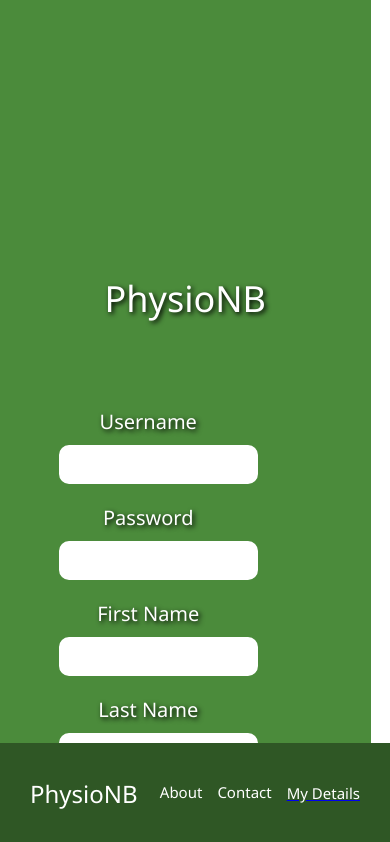
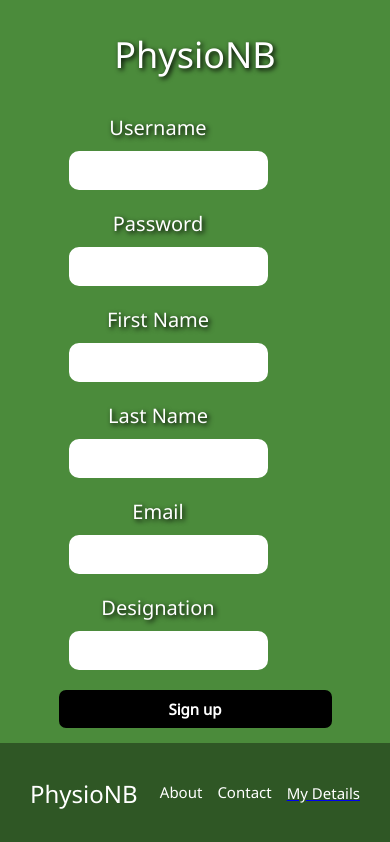
Before and after one commit to dinnf/PhysioNBDeployment, a React (Create React App) app in the folder client/: page /signup in a window 390 px wide. Shown: the top 842 px of the page. Built offline with nearby package versions, Linux system fonts and the light colour scheme; the HTML template or start-up script is replaced by a standard one.

Commit message:
fixed up signup page css

```diff
--- a/client/src/components/Home/Home.css
+++ b/client/src/components/Home/Home.css
@@ -3,7 +3,7 @@
     min-height: 40vh;
     color: rgb(255, 255, 255);
     padding: 30px;
-    height: 80vh;
+    height: 90vh;
     display: flex;
     align-items: top;
     justify-content: space-evenly;
--- a/client/src/components/Signin/Signin.css
+++ b/client/src/components/Signin/Signin.css
@@ -4,7 +4,7 @@
     align-items: center;
     background-color: rgb(75, 139, 59);
     color: rgb(255, 255, 255);
-    height: 87.1vh;
+    height: 90.1vh;
 }
 
 .SigninHead {
--- a/client/src/components/Signup/Signup.css
+++ b/client/src/components/Signup/Signup.css
@@ -5,7 +5,7 @@
     background-color: rgb(75, 139, 59);
     color: rgb(255, 255, 255);
     height: 92.1vh;
-    width: 95vw;
+    width: 100vw;
     position: relative;
     z-index: -1;
 }
@@ -74,9 +74,14 @@ text-align:right; }
         overflow: auto;
         text-align: center;
         height: 150vh;
+        display: block;
         justify-content: center;
     }
     .SignupForm{
        margin: none;
     }
+    .SignupHead {
+        margin: 20px;
+        margin-top: 30px;
     }
+    }
```
